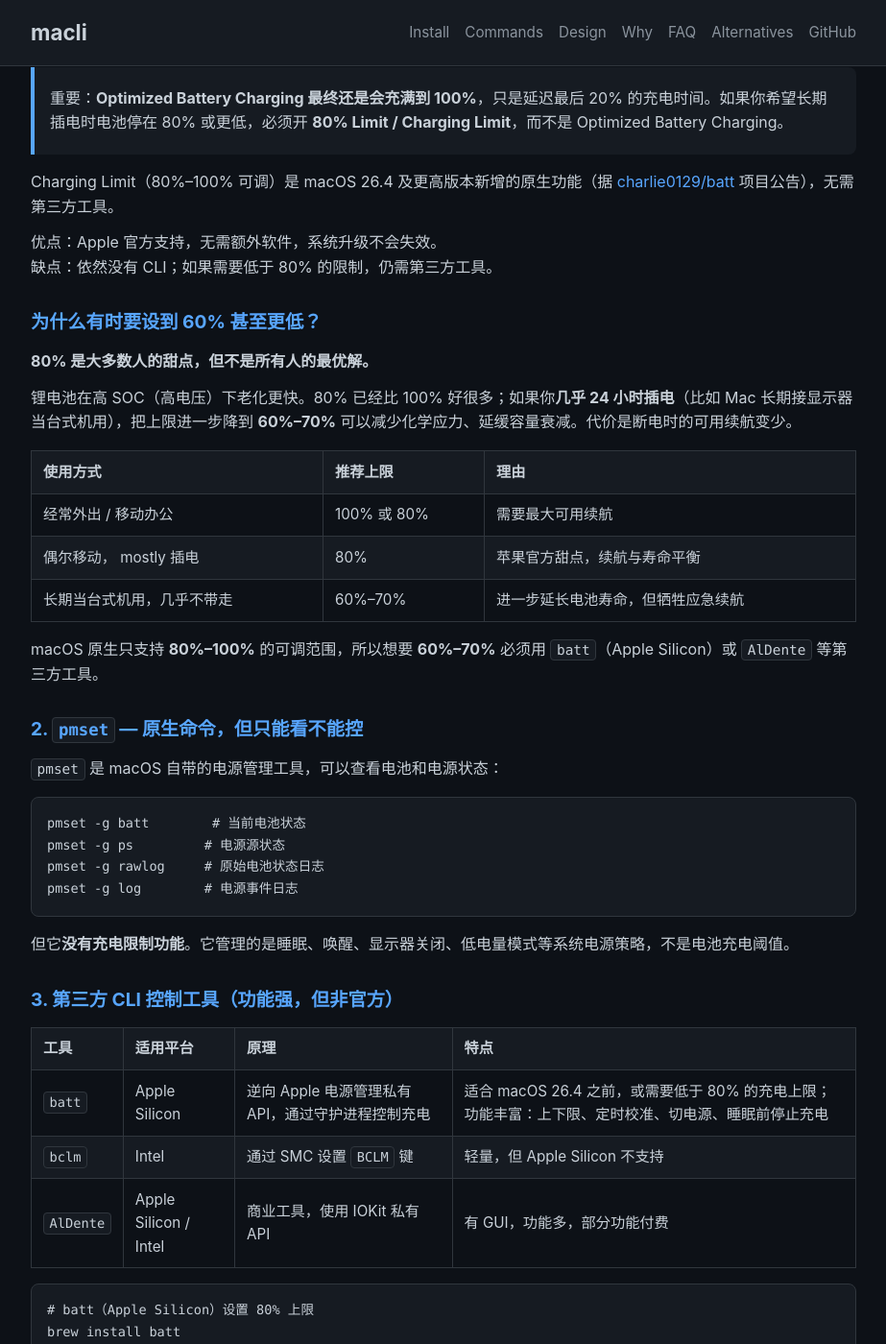
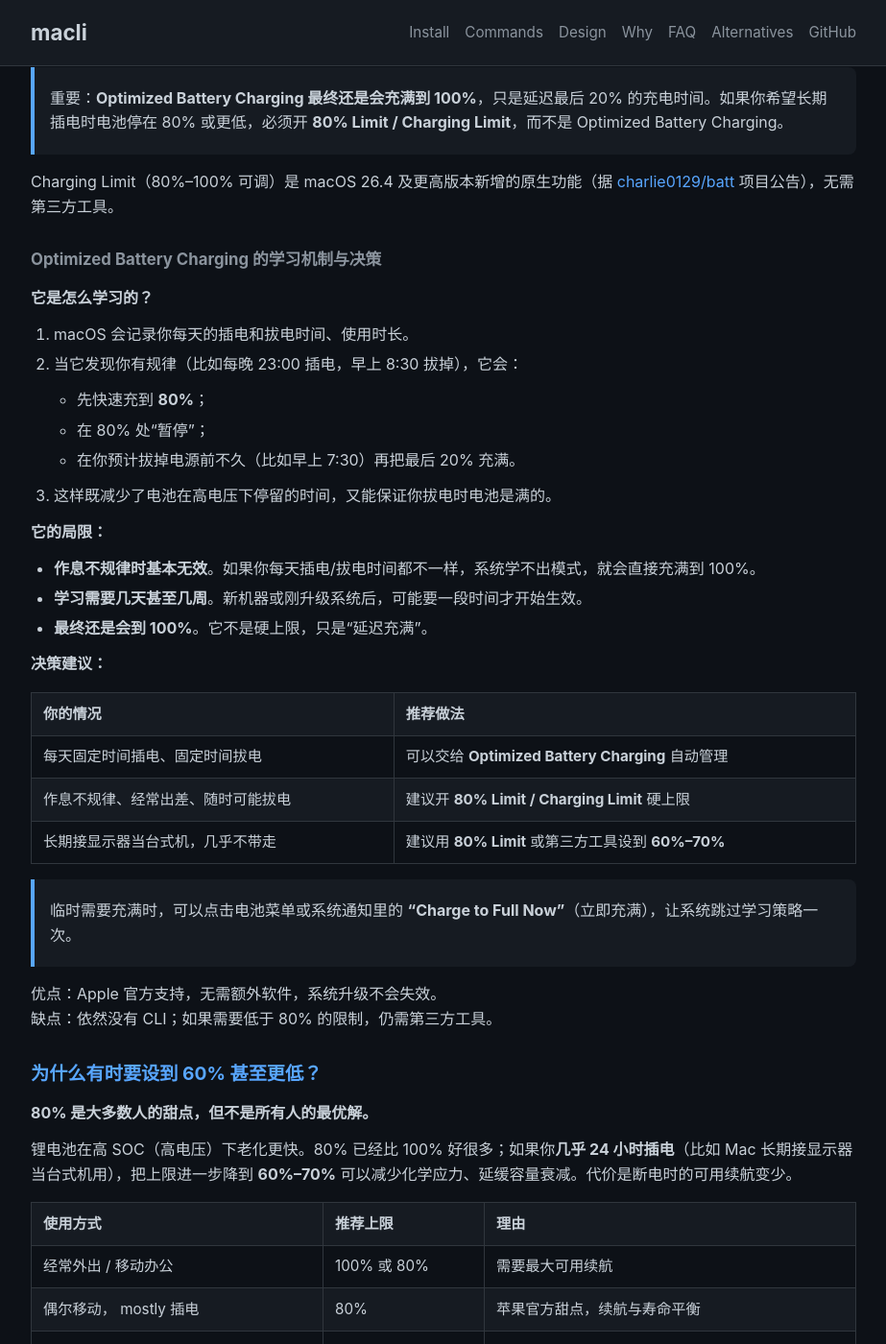
Before and after one commit to ljh-sh/macli, a Jekyll site: the page built from docs/battery.md, in a window 1280 px wide and 1400 px high, scrolled down 17555 px. Shown: the whole window at 96% size, without its empty margins (178-1101 px from the left). Built offline with Jekyll 4.4.1, drawn with Linux system fonts in a browser that asks for light colours.

Commit message:
docs(battery): explain Optimized Battery Charging learning behavior and decision guide

```diff
--- a/docs/battery.md
+++ b/docs/battery.md
@@ -551,6 +551,33 @@
 
 Charging Limit（80%–100% 可调）是 macOS 26.4 及更高版本新增的原生功能（据 [charlie0129/batt](https://github.com/charlie0129/batt) 项目公告），无需第三方工具。
 
+#### Optimized Battery Charging 的学习机制与决策
+
+**它是怎么学习的？**
+
+1. macOS 会记录你每天的插电和拔电时间、使用时长。
+2. 当它发现你有规律（比如每晚 23:00 插电，早上 8:30 拔掉），它会：
+   - 先快速充到 **80%**；
+   - 在 80% 处“暂停”；
+   - 在你预计拔掉电源前不久（比如早上 7:30）再把最后 20% 充满。
+3. 这样既减少了电池在高电压下停留的时间，又能保证你拔电时电池是满的。
+
+**它的局限：**
+
+- **作息不规律时基本无效**。如果你每天插电/拔电时间都不一样，系统学不出模式，就会直接充满到 100%。
+- **学习需要几天甚至几周**。新机器或刚升级系统后，可能要一段时间才开始生效。
+- **最终还是会到 100%**。它不是硬上限，只是“延迟充满”。
+
+**决策建议：**
+
+| 你的情况 | 推荐做法 |
+|---|---|
+| 每天固定时间插电、固定时间拔电 | 可以交给 **Optimized Battery Charging** 自动管理 |
+| 作息不规律、经常出差、随时可能拔电 | 建议开 **80% Limit / Charging Limit** 硬上限 |
+| 长期接显示器当台式机，几乎不带走 | 建议用 **80% Limit** 或第三方工具设到 **60%–70%** |
+
+> 临时需要充满时，可以点击电池菜单或系统通知里的 **“Charge to Full Now”**（立即充满），让系统跳过学习策略一次。
+
 优点：Apple 官方支持，无需额外软件，系统升级不会失效。
 缺点：依然没有 CLI；如果需要低于 80% 的限制，仍需第三方工具。
 
```
